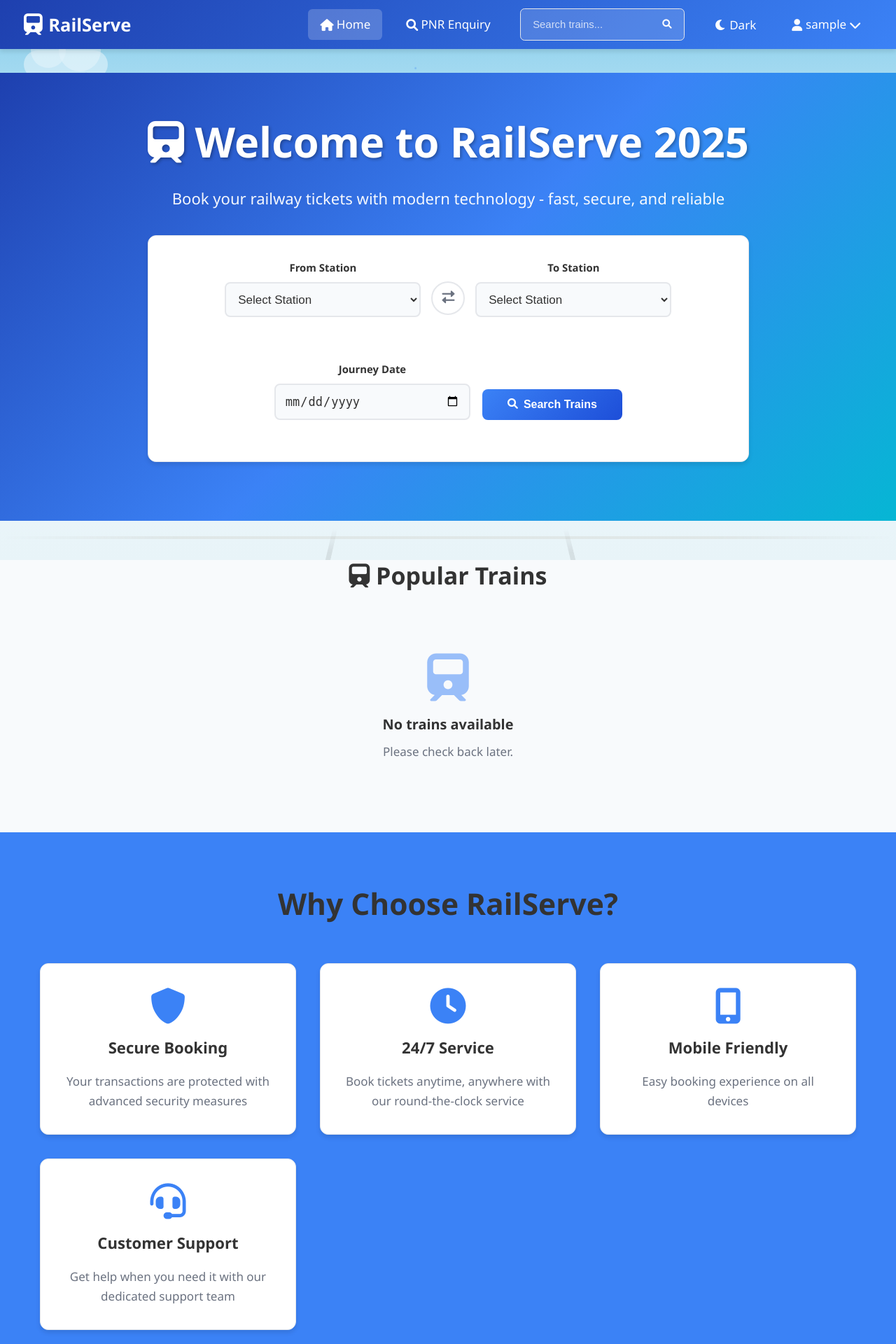
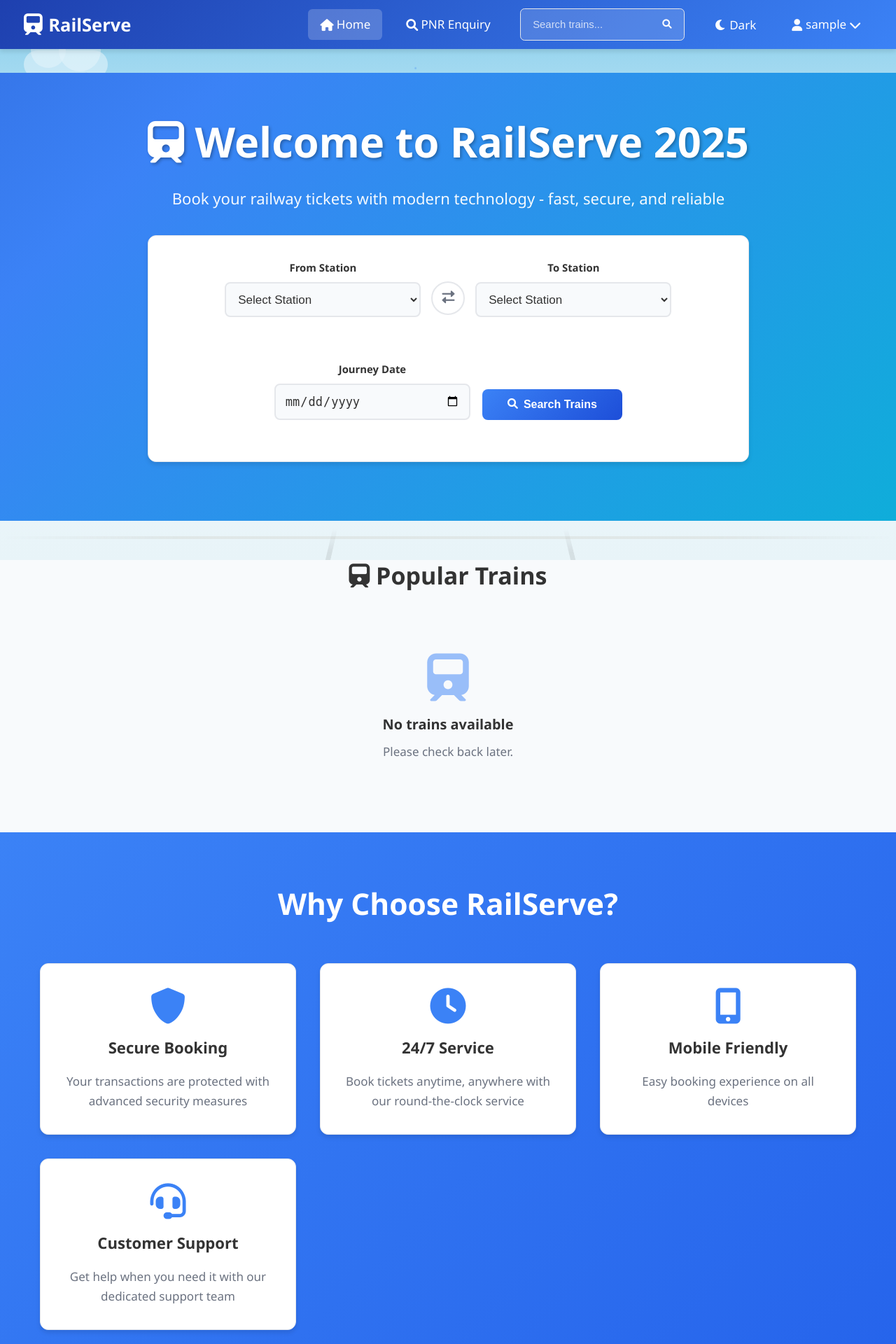
Before and after one commit to Hemanth509h/RailServe, a Flask app: page / in a window 1280 px wide. Shown: the top 1920 px of the page at 70% size. Run offline with Flask 3, Linux system fonts and the light colour scheme; the visitor is signed in with stand-in values (Sample User, id 1); data that the repository does not hold is empty; some libraries are stand-ins or nearby versions.

Commit message:
Improve animations and dark theme support across the application
Separate CSS and JavaScript for animations into dedicated files (`animations.css`, `animations.js`). Update `.features-section` background and text color for better visibility, including dark theme support.

Replit-Commit-Author: Agent
Replit-Commit-Session-Id: f4e79d12-cbb0-4c6d-8e68-f99a77ac5593
Replit-Commit-Checkpoint-Type: intermediate_checkpoint
Replit-Commit-Screenshot-Url: https://storage.googleapis.com/screenshot-production-us-central1/333a4f0e-1937-4f4c-a441-03fe84759f23/f4e79d12-cbb0-4c6d-8e68-f99a77ac5593/WyWFYMK

```diff
--- a/templates/base.html
+++ b/templates/base.html
@@ -923,14 +923,19 @@ body {
 /* Features Section */
 .features-section {
     padding: 4rem 0;
-    background: #3b82f6;
+    background: linear-gradient(135deg, #3b82f6 0%, #2563eb 100%);
+}
+
+[data-theme="dark"] .features-section {
+    background: linear-gradient(135deg, #1e3a8a 0%, #1e40af 100%);
 }
 
 .features-section h2 {
     text-align: center;
     margin-bottom: 3rem;
-    color: var(--text-primary);
+    color: #ffffff;
     font-size: 2.5rem;
+    font-weight: 700;
 }
 
 .features-grid {
@@ -2312,6 +2317,7 @@ div#form-select2 {
 @media (max-width:768px){.railway-bg{opacity:0.6;}.track,.sleeper{opacity:0.08;}.cloud{opacity:0.4;}.particle{display:none;}}
     </style>
     <link rel="stylesheet" href="https://cdnjs.cloudflare.com/ajax/libs/font-awesome/6.0.0/css/all.min.css">
+    <link rel="stylesheet" href="{{ url_for('static', filename='css/animations.css') }}">
     <script src="https://cdnjs.cloudflare.com/ajax/libs/three.js/r128/three.min.js"
             integrity="sha512-dLxUelApnYxpLt6K2iomGngnHO83iUvZytA3YjDUCjT0HDOHKXnVYdf3hU4JjM8uEhxf9nD1/ey98U3t2vZ0qQ=="
             crossorigin="anonymous" referrerpolicy="no-referrer"></script>
@@ -3648,6 +3654,7 @@ document.addEventListener('DOMContentLoaded', () => {
         // Modern 3D animations are handled by modern-3d-animations.js
     </script>
 
+    <script src="{{ url_for('static', filename='js/animations.js') }}"></script>
     {% block scripts %}{% endblock %}
 </body>
 </html>
```
